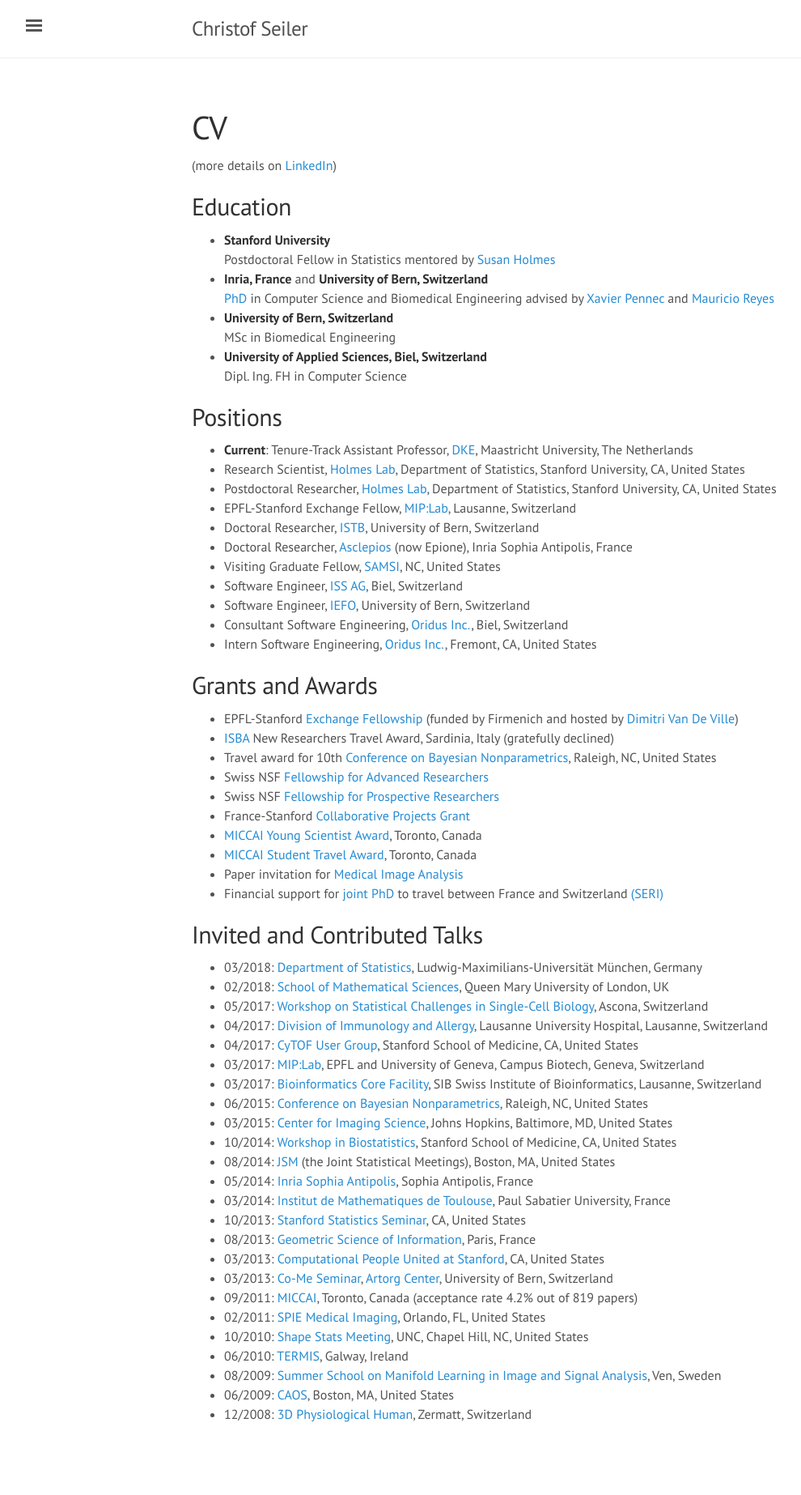
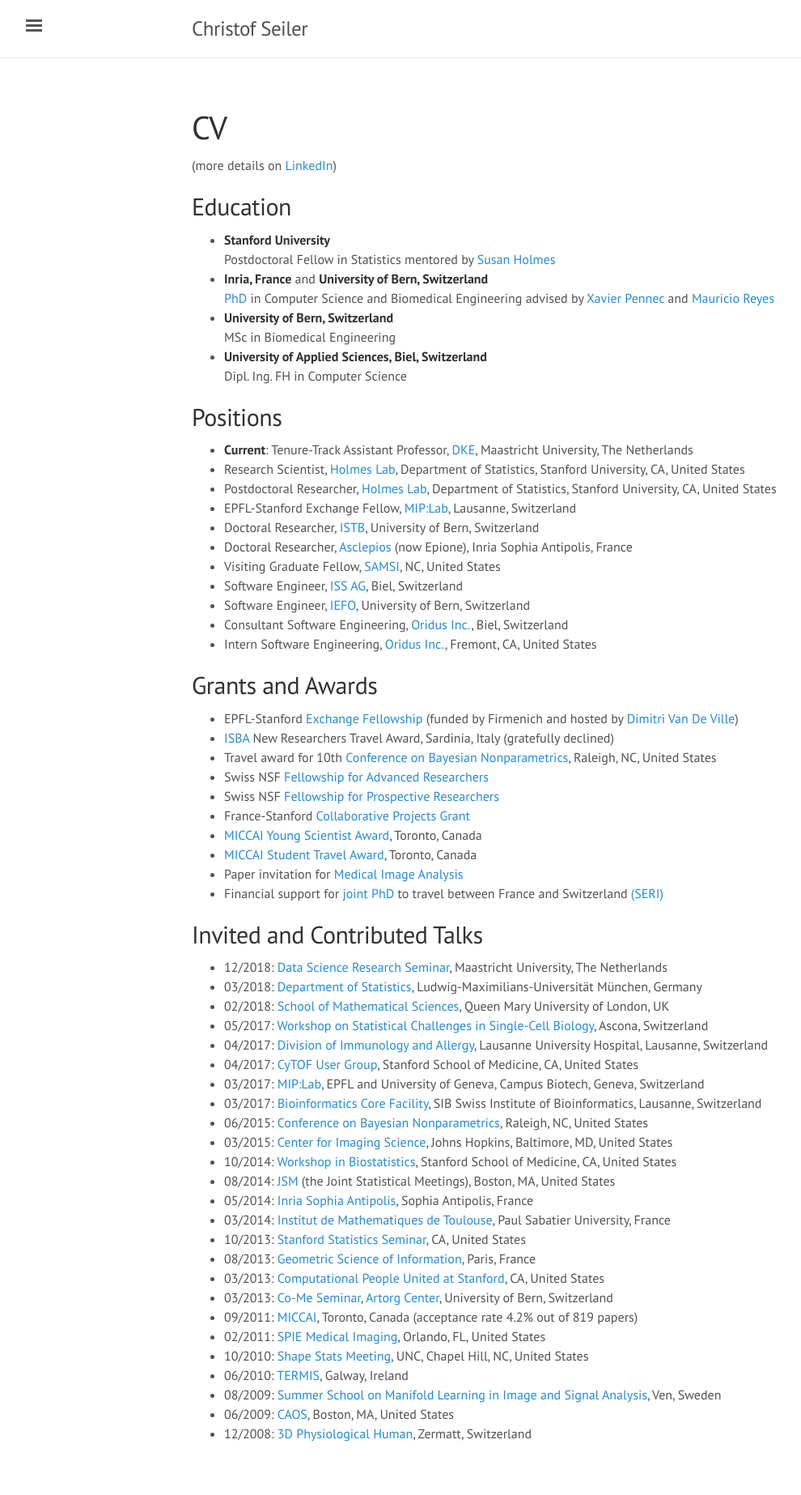
Before and after one commit to ChristofSeiler/ChristofSeiler.github.io, a Jekyll site: the page built from about.md, in a window 1280 px wide. Shown: the whole page at 81% size, without its empty margins (3-993 px from the left). Built offline with Jekyll 4.4.1, drawn with Linux system fonts in a browser that asks for light colours; before the commit the page ends 1822 px from its top, so only the background shows below that.

Commit message:
added UM talk

```diff
--- a/about.md
+++ b/about.md
@@ -45,6 +45,7 @@ Dipl. Ing. FH in Computer Science
 
 ## Invited and Contributed Talks
 
+* 12/2018: [Data Science Research Seminar](https://www.maastrichtuniversity.nl/events/data-science-research-seminar-0), Maastricht University, The Netherlands
 * 03/2018: [Department of Statistics](http://www.en.statistik.uni-muenchen.de/index.html), Ludwig-Maximilians-Universität München, Germany
 * 02/2018: [School of Mathematical Sciences](https://www.qmul.ac.uk/maths/), Queen Mary University of London, UK
 * 05/2017: [Workshop on Statistical Challenges in Single-Cell Biology](https://www.bsse.ethz.ch/cbg/cbg-news/ascona-2017.html), Ascona, Switzerland
```
